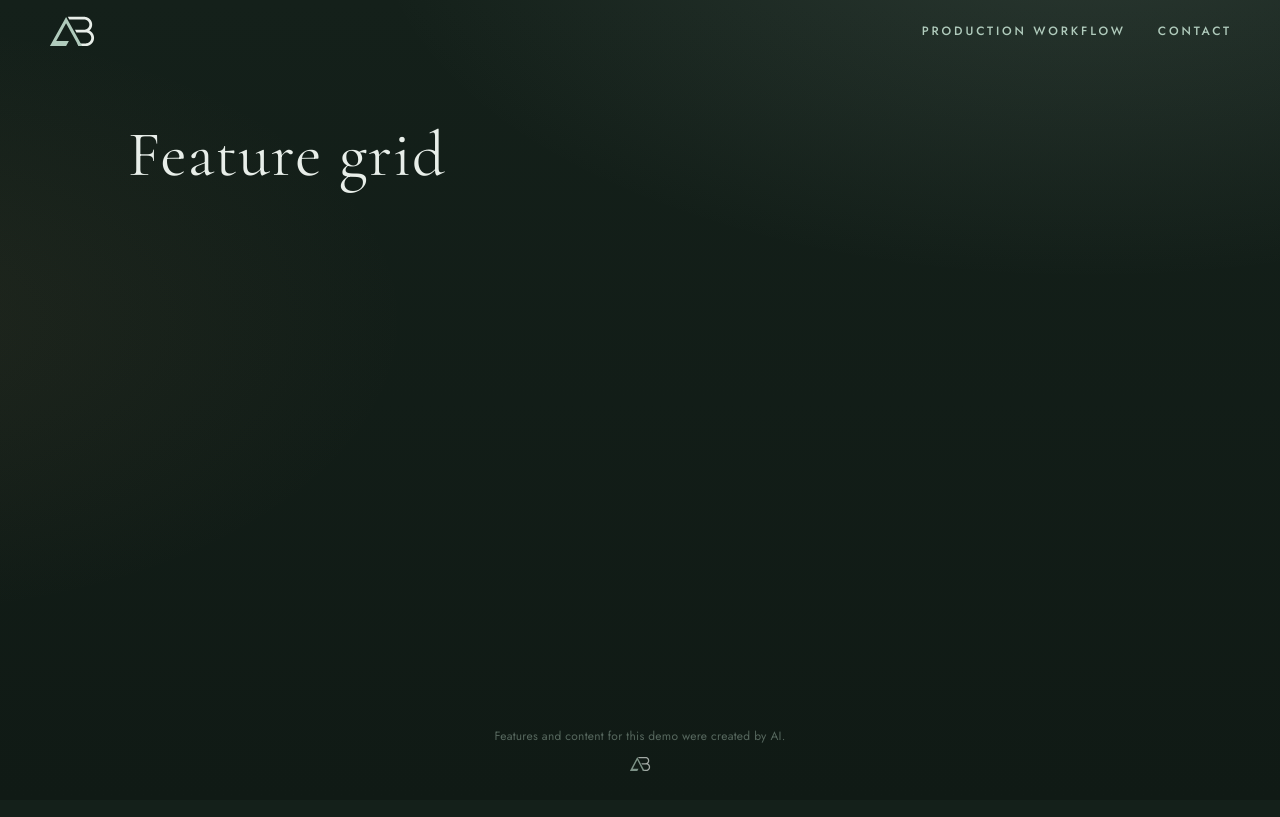
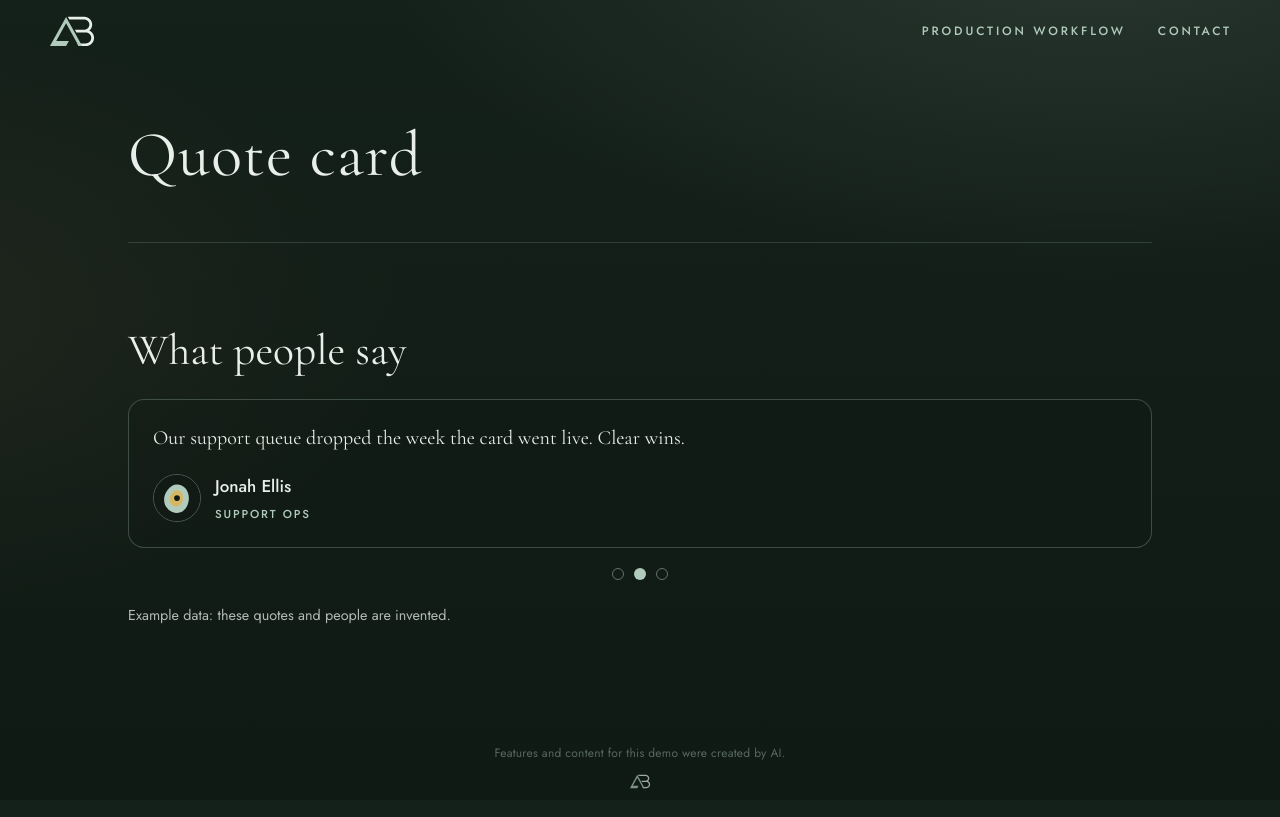
Before and after one commit to ashtonbach/agent-showcase, a Next.js app: page /showcase/ in a window 1280 px wide. Built offline with nearby package versions, Linux system fonts and the light colour scheme.

Commit message:
Feature: Quote card (Author: Alder)
Co-authored-by: AshtonBach Coder <ashtonbach-coder@users.noreply.github.com>

```diff
--- a/app/lab/current.json
+++ b/app/lab/current.json
@@ -1 +1 @@
-{"slug":"feature-grid"}
+{"slug":"testimonial-card"}
--- /dev/null
+++ b/app/lab/testimonial-card/index.tsx
@@ -0,0 +1,100 @@
+"use client";
+import { useCallback, useEffect, useRef, useState } from "react";
+
+const HID = "quote-card-title";
+const DATA = [
+  { q: "The rollout felt calm—every edge case had a name before we shipped.", name: "Mira Chen", role: "Product lead", n: 0 },
+  { q: "Our support queue dropped the week the card went live. Clear wins.", name: "Jonah Ellis", role: "Support ops", n: 1 },
+  { q: "I stopped re-explaining the same story in every deck. This holds it.", name: "Samira Okoye", role: "Design partner", n: 2 },
+];
+
+export default function TestimonialCard() {
+  const [idx, setIdx] = useState(0);
+  const [hover, setHover] = useState(false);
+  const [reduce, setReduce] = useState(false);
+  const [badImg, setBadImg] = useState(false);
+  const tick = useRef<ReturnType<typeof setInterval> | null>(null);
+  const cur = DATA[idx];
+
+  const stop = () => {
+    if (tick.current) clearInterval(tick.current);
+    tick.current = null;
+  };
+  const arm = useCallback(() => {
+    stop();
+    if (hover || reduce) return;
+    tick.current = setInterval(() => setIdx((i) => (i + 1) % DATA.length), 3000);
+  }, [hover, reduce]);
+  const go = (n: number) => {
+    setIdx(n);
+    setBadImg(false);
+    stop();
+    arm();
+  };
+
+  useEffect(() => {
+    setReduce(window.matchMedia("(prefers-reduced-motion: reduce)").matches);
+  }, []);
+  useEffect(() => {
+    setBadImg(false);
+  }, [idx]);
+  useEffect(() => {
+    arm();
+    return stop;
+  }, [arm]);
+
+  return (
+    <section data-lab="testimonial-card" aria-labelledby={HID} onMouseEnter={() => setHover(true)} onMouseLeave={() => setHover(false)}>
+      <h2 id={HID}>What people say</h2>
+      <div className="lab-shell">
+        <figure className="lab-card">
+          <blockquote data-index={idx} className="lab-quote">{cur.q}</blockquote>
+          <figcaption className="lab-meta">
+            {!badImg ? (
+              <img data-art="image" src={`/lab/testimonial-card/avatar-${cur.n}.svg`} width={48} height={48} alt="" onError={() => setBadImg(true)} />
+            ) : (
+              <span data-art="fallback" className="lab-av-fb" aria-hidden="true" />
+            )}
+            <div className="lab-who">
+              <strong>{cur.name}</strong>
+              <span className="label">{cur.role}</span>
+            </div>
+          </figcaption>
+        </figure>
+        <div className="lab-dots">
+          {DATA.map((_, i) => (
+            <button
+              key={i}
+              type="button"
+              aria-label={`Show quote ${i + 1}`}
+              aria-current={i === idx ? "true" : undefined}
+              onClick={() => go(i)}
+              onKeyDown={(e) => {
+                if (e.key === "Enter") go(i);
+              }}
+            />
+          ))}
+        </div>
+      </div>
+      <p className="lab-note">Example data: these quotes and people are invented.</p>
+      <style>{`
+        [data-lab="testimonial-card"] { width: min(720px, 100%); margin: 8px auto 56px; color: var(--mist, #E8EEE9); }
+        [data-lab="testimonial-card"] .lab-shell { display: grid; gap: 20px; }
+        [data-lab="testimonial-card"] .lab-card { margin: 0; border: 1px solid rgba(176,203,188,0.28); border-radius: 16px; padding: 24px; background: rgba(18,26,22,0.35); }
+        [data-lab="testimonial-card"] .lab-quote { margin: 0 0 20px; font-family: var(--serif); font-size: 1.25rem; line-height: 1.45; }
+        [data-lab="testimonial-card"] .lab-meta { display: flex; gap: 14px; align-items: center; margin: 0; }
+        [data-lab="testimonial-card"] .lab-meta img { width: 48px; height: 48px; border-radius: 50%; object-fit: cover; border: 1px solid rgba(176,203,188,0.35); }
+        [data-lab="testimonial-card"] .lab-av-fb { width: 48px; height: 48px; border-radius: 50%; background: rgba(176,203,188,0.22); display: inline-block; }
+        [data-lab="testimonial-card"] .lab-who { display: grid; gap: 4px; }
+        [data-lab="testimonial-card"] .lab-who strong { font-weight: 500; }
+        [data-lab="testimonial-card"] .label { font-family: var(--sans); font-weight: 500; letter-spacing: 0.16em; text-transform: uppercase; font-size: 0.72rem; color: var(--sage, #B0CBBC); }
+        [data-lab="testimonial-card"] .lab-dots { display: flex; gap: 10px; justify-content: center; }
+        [data-lab="testimonial-card"] .lab-dots button { width: 12px; height: 12px; border-radius: 50%; border: 1px solid rgba(176,203,188,0.5); background: transparent; padding: 0; cursor: pointer; }
+        [data-lab="testimonial-card"] .lab-dots button[aria-current="true"] { background: var(--sage, #B0CBBC); }
+        [data-lab="testimonial-card"] .lab-dots button:focus-visible { outline: 2px solid var(--sage, #B0CBBC); outline-offset: 3px; }
+        [data-lab="testimonial-card"] .lab-note { margin: 24px 0 0; font-size: 0.9rem; color: rgba(232,238,233,0.75); }
+        @media (prefers-reduced-motion: reduce) { [data-lab="testimonial-card"] .lab-quote { transition: none; } }
+      `}</style>
+    </section>
+  );
+}
--- a/app/page.tsx
+++ b/app/page.tsx
@@ -1,3 +1,4 @@
+import Lab from "./lab/testimonial-card";
 import { readDemoKey, demoTitle } from "./demo-name";
 const demoKey = readDemoKey();
 const demoName = demoTitle();
@@ -5,7 +6,7 @@ export default function Page() {
   return (
     <div className="page-stack">
       <h1 className="demo-title" data-i18n={demoKey}>{demoName}</h1>
-      {/* lab:slot */}
+      <Lab /> {/* lab:slot */}
     </div>
   );
 }
```
